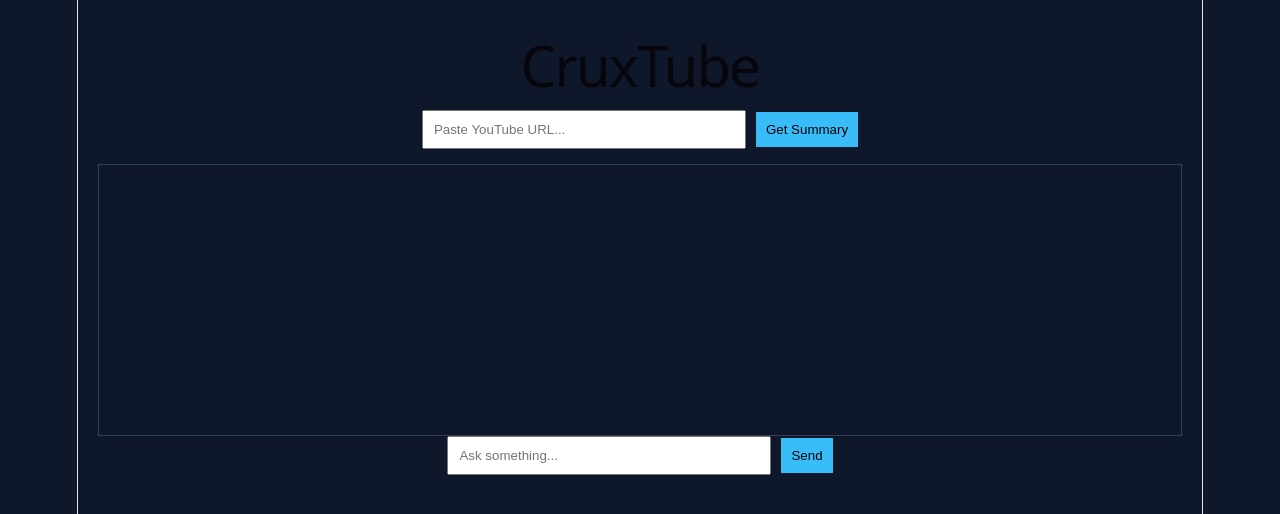
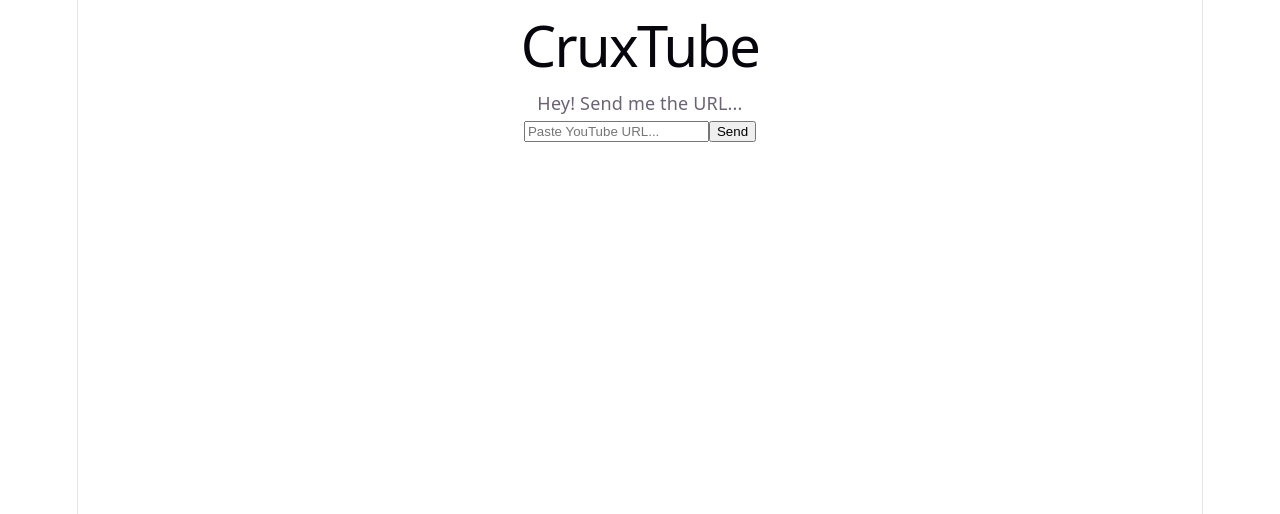
Before and after one commit to Yousufkhalid7/CruxTube, a React (Vite) app in the folder client/: page / in a window 1280 px wide. Shown: the top 514 px of the page. Built offline with nearby package versions, Linux system fonts and the light colour scheme.

Commit message:
Fix: Upgraded UI

```diff
--- a/client/src/App.jsx
+++ b/client/src/App.jsx
@@ -1,25 +1,37 @@
-import { useState } from "react";
-import "./App.css";
+import { useState, useRef, useEffect } from "react";
 
-function App() {
+export default function App() {
   const [url, setUrl] = useState("");
+  const [videoId, setVideoId] = useState("");
   const [summary, setSummary] = useState("");
-    const [videoId, setVideoId] = useState("");
-    const [question, setQuestion] = useState("");
-    const [chat, setChat] = useState([]);
-    const [loading, setLoading] = useState(false);
   const [translated, setTranslated] = useState("");
   const [showOriginal, setShowOriginal] = useState(false);
+  const [loading, setLoading] = useState(false);
+  const [chat, setChat] = useState([]);
+  const [question, setQuestion] = useState("");
+
+  const chatEndRef = useRef(null);
 
   const getVideoId = (url) => {
     const match = url.match(/(?:v=|youtu\.be\/)([^&]+)/);
     return match ? match[1] : null;
   };
 
-    const processVideo = async () => {
+  useEffect(() => {
+    chatEndRef.current?.scrollIntoView({ behavior: "smooth" });
+  }, [chat]);
+
+  // 🔹 Process Video
+  const handleSubmit = async () => {
     if (!url) return;
 
     setLoading(true);
+    setSummary("");
+    setChat([]);
+    setShowOriginal(false);
+
+    const id = getVideoId(url);
+    setVideoId(id);
 
     try {
       const res = await fetch(
@@ -28,30 +40,19 @@
       const data = await res.json();
 
       setSummary(data.summary);
-            setVideoId(getVideoId(url));
-            setChat([]); // reset chat
+
+      setChat([
+        { type: "bot", text: "Summary ready. Ask me anything about the video." },
+      ]);
     } catch (err) {
       console.error(err);
+      setSummary("Error generating summary.");
     }
 
     setLoading(false);
   };
 
-    const translateSummary = async () => {
-        const res = await fetch("http://localhost:5000/translate-summary", {
-            method: "POST",
-            headers: {
-                "Content-Type": "application/json"
-            },
-            body: JSON.stringify({ videoId })
-        });
-
-        const data = await res.json();
-
-        setTranslated(data.translated);
-        setShowOriginal(true);
-    };
-
+  // 🔹 Chat
   const askQuestion = async () => {
     if (!question || !videoId) return;
 
@@ -79,62 +80,125 @@
     }
   };
 
+  // 🔹 Translate
+  const translateSummary = async () => {
+    try {
+      const res = await fetch(
+        "http://localhost:5000/translate-summary",
+        {
+          method: "POST",
+          headers: {
+            "Content-Type": "application/json",
+          },
+          body: JSON.stringify({ videoId }),
+        }
+      );
+
+      const data = await res.json();
+
+      setTranslated(data.translated);
+      setShowOriginal(true);
+    } catch (err) {
+      console.error(err);
+    }
+  };
+
   return (
-        <div className="container">
-            <h1>CruxTube</h1>
+    <div className="min-h-screen bg-[#0f172a] text-white flex flex-col items-center p-6">
 
-            {/* URL Input */}
-            <div className="url-box">
+      {/* 🔹 Header */}
+      <h1 className="text-3xl font-bold text-sky-400 mb-6">
+        CruxTube
+      </h1>
+
+      {/* 🔹 Main Container */}
+      <div className="w-full max-w-2xl flex flex-col space-y-4">
+
+        {/* Bot Intro */}
+        <div className="bg-gray-200 text-black px-4 py-3 rounded-xl w-fit">
+          Hey! Send me the URL...
+        </div>
+
+        {/* Input */}
+        <div className="flex gap-2">
           <input
             type="text"
             placeholder="Paste YouTube URL..."
             value={url}
             onChange={(e) => setUrl(e.target.value)}
+            className="flex-1 px-4 py-2 rounded-lg text-black"
+            onKeyDown={(e) => e.key === "Enter" && handleSubmit()}
           />
-                <button onClick={processVideo}>
-                    {loading ? "Processing..." : "Get Summary"}
+          <button
+            onClick={handleSubmit}
+            className="bg-sky-500 px-4 py-2 rounded-lg hover:bg-sky-600"
+          >
+            Send
           </button>
         </div>
 
+        {/* Loading */}
+        {loading && (
+          <div className="text-gray-400 animate-pulse">
+            Generating summary...
+          </div>
+        )}
+
         {/* Summary */}
         {summary && (
-                <div className="summary">
-                    <h3>Summary (English)</h3>
+          <div className="bg-gray-200 text-black px-4 py-3 rounded-xl">
             <p>{showOriginal ? translated : summary}</p>
 
             {!showOriginal && (
-                        <button onClick={translateSummary}>
-                            Convert to Original Language
+              <button
+                onClick={translateSummary}
+                className="mt-2 text-sm text-blue-600 underline"
+              >
+                Convert to original language
               </button>
             )}
           </div>
         )}
 
-            {/* Chat */}
-            <div className="chat-box">
+        {/* Chat Box */}
+        {chat.length > 0 && (
+          <div className="flex flex-col space-y-3 max-h-[350px] overflow-y-auto border border-gray-700 p-3 rounded-lg">
             {chat.map((msg, i) => (
               <div
                 key={i}
-                        className={msg.type === "user" ? "user" : "bot"}
+                className={`px-4 py-2 rounded-xl w-fit max-w-[80%] ${
+                  msg.type === "user"
+                    ? "bg-red-500 text-black self-end"
+                    : "bg-gray-200 text-black"
+                }`}
               >
                 {msg.text}
               </div>
             ))}
+            <div ref={chatEndRef} />
           </div>
+        )}
 
-            {/* Input */}
-            <div className="input-box">
+        {/* Chat Input */}
+        {chat.length > 0 && (
+          <div className="flex gap-2">
             <input
               type="text"
               placeholder="Ask something..."
               value={question}
               onChange={(e) => setQuestion(e.target.value)}
+              className="flex-1 px-4 py-2 rounded-lg text-black"
               onKeyDown={(e) => e.key === "Enter" && askQuestion()}
             />
-                <button onClick={askQuestion}>Send</button>
+            <button
+              onClick={askQuestion}
+              className="bg-sky-500 px-4 py-2 rounded-lg hover:bg-sky-600"
+            >
+              Send
+            </button>
+          </div>
+        )}
       </div>
     </div>
   );
 }
-
-export default App;
```
Lines whose indentation alone changed are shown as unchanged.
